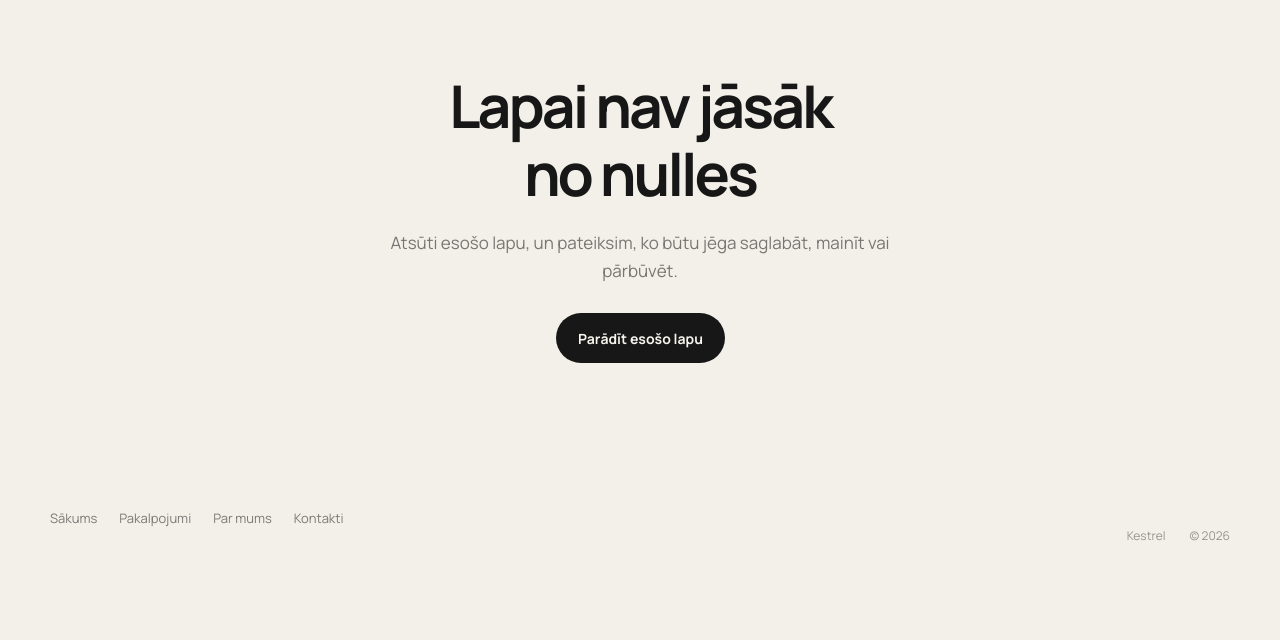
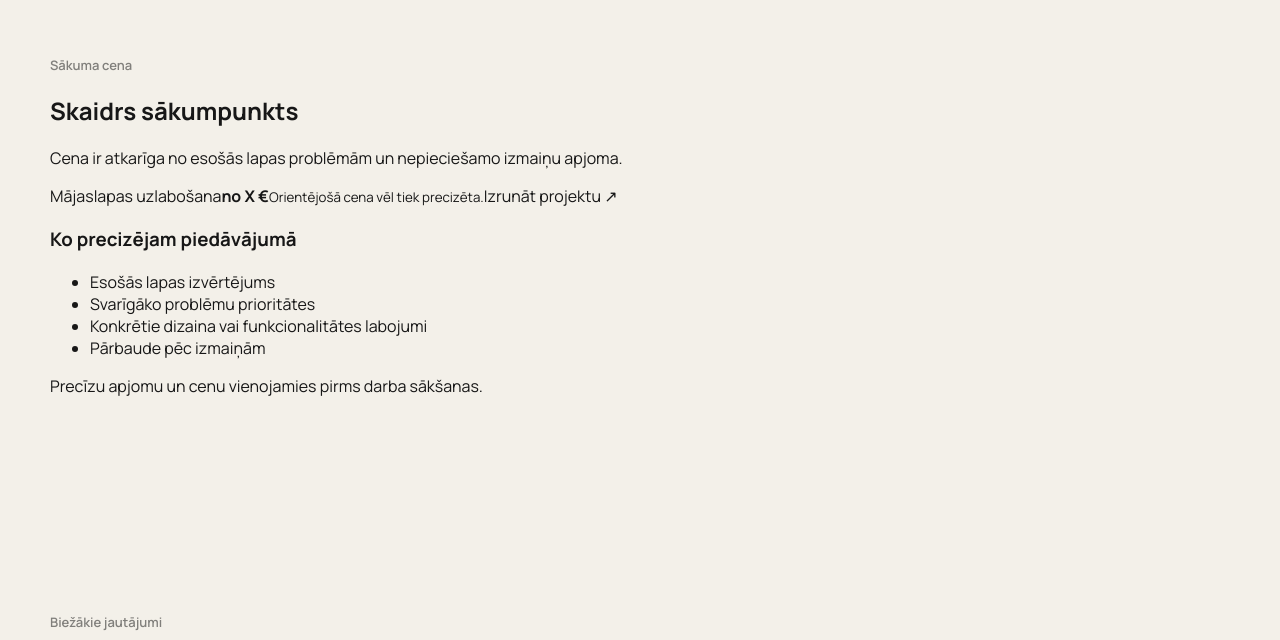
Before and after one commit to davisl24/WEBSITEAGENCY, a Next.js app: page /pakalpojumi/majaslapas-uzlabosana in a window 1280 px wide. Shown: the part 3280-3920 px from the top of the page. Before the commit the page ends 3855 px from the top, so only its background shows below. Built offline with nearby package versions, Linux system fonts and the light colour scheme.

Commit message:
Add placeholder pricing and FAQ to majaslapas-uzlabosana

```diff
--- a/app/pakalpojumi/majaslapas-uzlabosana/page.tsx
+++ b/app/pakalpojumi/majaslapas-uzlabosana/page.tsx
@@ -1,3 +1,4 @@
+import ServicePricingFaq from "../../components/ServicePricingFaq";
 import type { Metadata } from "next";
 import RevealOnView from "../../components/RevealOnView";
 import ThemeToggle from "../../components/ThemeToggle";
@@ -211,6 +212,13 @@ export default function WebsiteUpgradePage() {
       </section>
 
 
+      <ServicePricingFaq
+        service="Mājaslapas uzlabošana"
+        pricingNote="Cena ir atkarīga no esošās lapas problēmām un nepieciešamo izmaiņu apjoma."
+        included={["Esošās lapas izvērtējums","Svarīgāko problēmu prioritātes","Konkrētie dizaina vai funkcionalitātes labojumi","Pārbaude pēc izmaiņām"]}
+        questions={[{"question":"Vai jāveido visa mājaslapa no jauna?","answer":"Ne vienmēr. Vispirms pārbaudām, ko ir vērts saglabāt un ko nepieciešams labot."},{"question":"Vai var uzlabot tikai vienu sadaļu?","answer":"Jā, ja problēma ir konkrētā vietā, varam sākt ar mērķētu labojumu."},{"question":"Vai varat strādāt ar manu pašreizējo platformu?","answer":"Tas atkarīgs no platformas un piekļuves iespējām. Sākumā izvērtējam tehniskos ierobežojumus."},{"question":"Kā noteiksiet, ko uzlabot vispirms?","answer":"Skatāmies, kas visvairāk traucē klientam saprast piedāvājumu vai sazināties."},{"question":"Vai uzlabojumi ietekmēs esošo mājaslapu?","answer":"Izmaiņu apjomu un drošu ieviešanas procesu saskaņojam pirms darbu sākšanas."}]}
+      />
+
       <section className="service-page-cta">
         <RevealOnView className="line-mask-reveal service-cta-title">
           <h2 className="service-line-stack">
```
